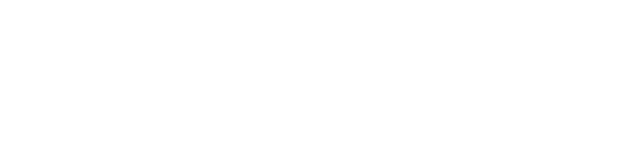
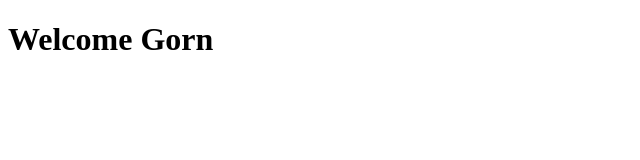
Before and after one commit to Unspotseed/wanNeeMaiMeeKaiMa, a plain HTML site: page index.html in a window 1280 px wide. Shown: the whole page, without its empty margins (0-640 px from the left). Drawn offline with Linux system fonts and the light colour scheme.

Commit message:
welcome to me

```diff
--- a/index.html
+++ b/index.html
@@ -6,5 +6,5 @@
     <meta name="viewport" content="width=device-width, initial-scale=1.0" />
     <title>Document</title>
   </head>
-  <body></body>
+  <body><h1>Welcome Gorn</h1></body>
 </html>
```
